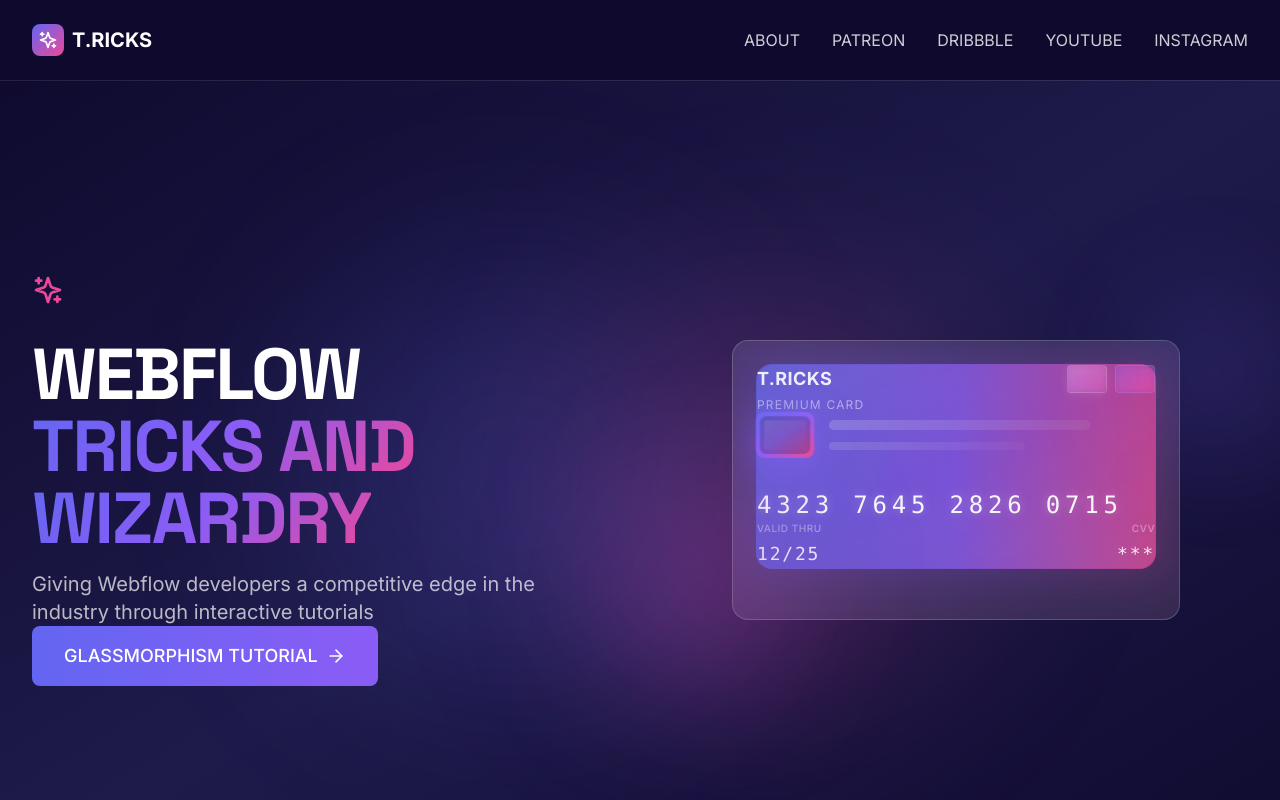
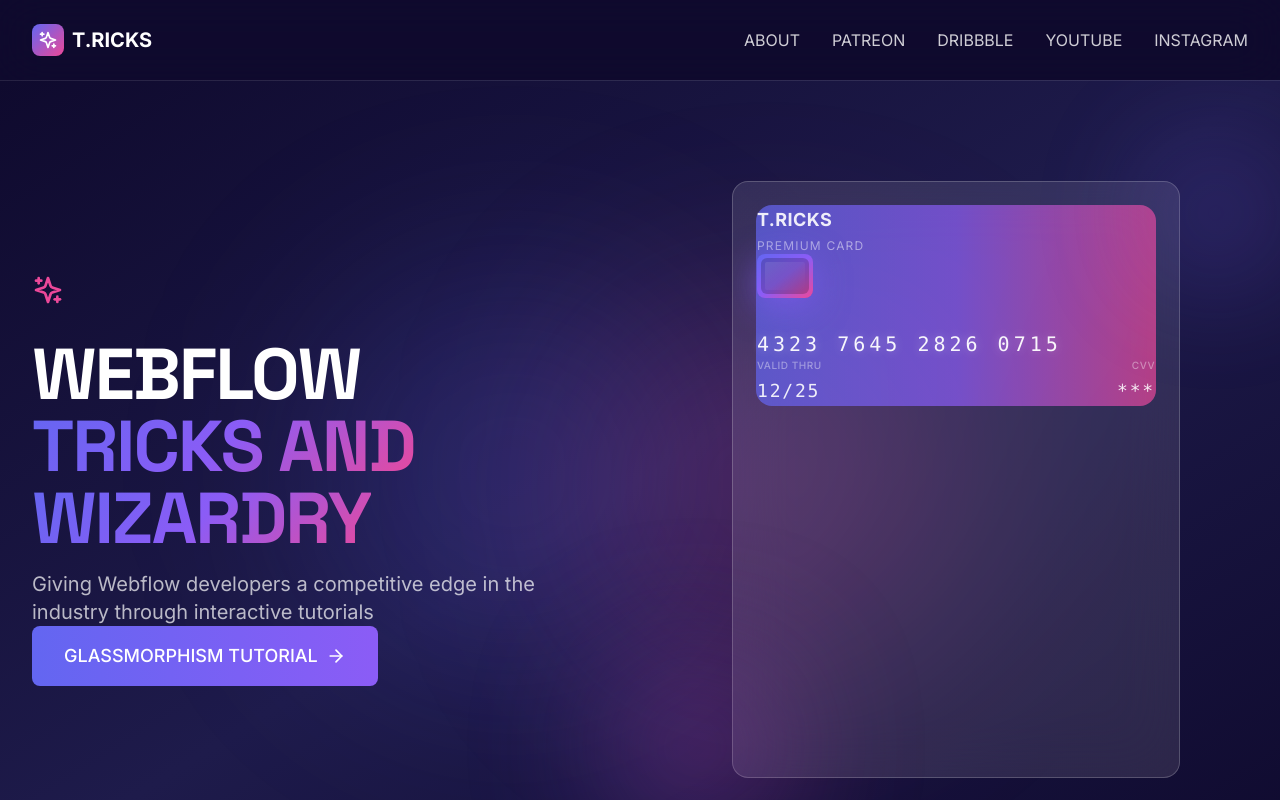
Before and after one commit to apper-canvas/webflow-showcase-empathetic, a React (Vite) app: page / in a window 1280 px wide. Shown: the top 800 px of the page. Built offline with nearby package versions, Linux system fonts and the light colour scheme.

Commit message:
Fix card design to match demo website with cleaner layout and portrait aspect ratio

```diff
--- a/src/components/molecules/GlassCard.jsx
+++ b/src/components/molecules/GlassCard.jsx
@@ -31,7 +31,7 @@ const GlassCard = ({ className = "", children, animate3d = false }) => {
   return (
     <motion.div
       ref={cardRef}
-      className={cn("glass-strong rounded-2xl p-8 relative overflow-hidden", className)}
+className={cn("glass-strong rounded-2xl p-6 relative overflow-hidden", className)}
       onMouseMove={handleMouseMove}
       onMouseLeave={handleMouseLeave}
       style={{
@@ -48,7 +48,7 @@ const GlassCard = ({ className = "", children, animate3d = false }) => {
         damping: 30,
       }}
     >
-      <div className="absolute inset-0 bg-gradient-to-br from-primary/10 via-secondary/10 to-accent/10 opacity-50" />
+<div className="absolute inset-0 bg-gradient-to-br from-primary/5 via-secondary/5 to-accent/5 opacity-30" />
       <div className="relative z-10">{children}</div>
     </motion.div>
   );
--- a/src/components/organisms/HeroSection.jsx
+++ b/src/components/organisms/HeroSection.jsx
@@ -60,42 +60,16 @@ const HeroSection = () => {
             className="relative"
           >
             <div className="relative w-full max-w-md mx-auto" style={{ perspective: "1000px" }}>
-<GlassCard animate3d={true} className="aspect-[1.6/1] flex flex-col justify-between p-6 relative overflow-hidden">
+<GlassCard animate3d={true} className="aspect-[3/4] flex flex-col justify-between p-6 relative overflow-hidden">
                 {/* Card Header */}
-                <div className="flex items-start justify-between">
-                  <div className="space-y-1">
-                    <div className="text-white/90 text-lg font-bold tracking-wide">T.RICKS</div>
-                    <div className="text-white/50 text-xs uppercase tracking-widest">Premium Card</div>
-                  </div>
-                  <div className="flex gap-2">
-                    <motion.div
-                      className="w-10 h-7 rounded bg-gradient-to-br from-white/20 to-white/5 backdrop-blur-sm border border-white/10"
-                      animate={{
-                        boxShadow: [
-                          "0 2px 10px rgba(255, 255, 255, 0.1)",
-                          "0 4px 20px rgba(99, 102, 241, 0.2)",
-                          "0 2px 10px rgba(255, 255, 255, 0.1)",
-                        ],
-                      }}
-                      transition={{ duration: 3, repeat: Infinity }}
-                    />
-                    <motion.div
-                      className="w-10 h-7 rounded bg-gradient-to-br from-primary/30 to-accent/20 backdrop-blur-sm border border-white/10"
-                      animate={{
-                        boxShadow: [
-                          "0 2px 10px rgba(236, 72, 153, 0.1)",
-                          "0 4px 20px rgba(139, 92, 246, 0.2)",
-                          "0 2px 10px rgba(236, 72, 153, 0.1)",
-                        ],
-                      }}
-                      transition={{ duration: 3, repeat: Infinity, delay: 0.5 }}
-                    />
-                  </div>
+                <div className="space-y-1">
+                  <div className="text-white/90 text-lg font-bold tracking-wide">T.RICKS</div>
+                  <div className="text-white/50 text-xs uppercase tracking-widest">Premium Card</div>
                 </div>
 
                 {/* Card Content */}
                 <div className="space-y-8 flex-1 flex flex-col justify-center">
-                  {/* Chip and Animation */}
+                  {/* Chip */}
                   <div className="flex items-center gap-4">
                     <motion.div
                       className="w-14 h-11 rounded-lg bg-gradient-to-br from-primary via-secondary to-accent relative"
@@ -105,30 +79,17 @@ const HeroSection = () => {
                           "0 8px 35px rgba(139, 92, 246, 0.6)",
                           "0 4px 25px rgba(236, 72, 153, 0.4)",
                         ],
-                        scale: [1, 1.05, 1],
                       }}
                       transition={{ duration: 2.5, repeat: Infinity }}
                     >
                       <div className="absolute inset-1 bg-black/20 rounded-md" />
                       <div className="absolute inset-2 bg-gradient-to-br from-white/10 to-transparent rounded-sm" />
                     </motion.div>
-                    <div className="space-y-3 flex-1">
-                      <motion.div
-                        className="h-2.5 bg-gradient-to-r from-white/30 to-white/10 rounded-full w-4/5"
-                        animate={{ opacity: [0.6, 1, 0.6] }}
-                        transition={{ duration: 2, repeat: Infinity }}
-                      />
-                      <motion.div
-                        className="h-2 bg-gradient-to-r from-white/20 to-white/5 rounded-full w-3/5"
-                        animate={{ opacity: [0.4, 0.8, 0.4] }}
-                        transition={{ duration: 2.5, repeat: Infinity, delay: 0.3 }}
-                      />
-                    </div>
                   </div>
 
                   {/* Card Number */}
                   <motion.div
-                    className="text-white/95 font-mono text-2xl tracking-[0.2em] font-light"
+                    className="text-white/95 font-mono text-xl tracking-[0.2em] font-light"
                     animate={{
                       textShadow: [
                         "0 0 10px rgba(255, 255, 255, 0.3)",
@@ -154,7 +115,7 @@ const HeroSection = () => {
                   </div>
                 </div>
 
-                {/* Enhanced Background Effects */}
+                {/* Background Effects */}
                 <motion.div
                   className="absolute -inset-px bg-gradient-to-r from-primary via-secondary to-accent rounded-2xl opacity-60 -z-10"
                   animate={{
@@ -162,17 +123,6 @@ const HeroSection = () => {
                   }}
                   transition={{ duration: 4, repeat: Infinity }}
                 />
-                <motion.div
-                  className="absolute -inset-2 bg-gradient-to-r from-primary via-secondary to-accent rounded-2xl opacity-20 blur-xl -z-20"
-                  animate={{
-                    scale: [1, 1.05, 1],
-                    opacity: [0.15, 0.3, 0.15],
-                  }}
-                  transition={{ duration: 5, repeat: Infinity }}
-                />
-
-                {/* Additional Glow Effect */}
-                <div className="absolute inset-0 bg-gradient-to-br from-white/5 via-transparent to-white/5 rounded-2xl -z-5" />
               </GlassCard>
             </div>
 
```
